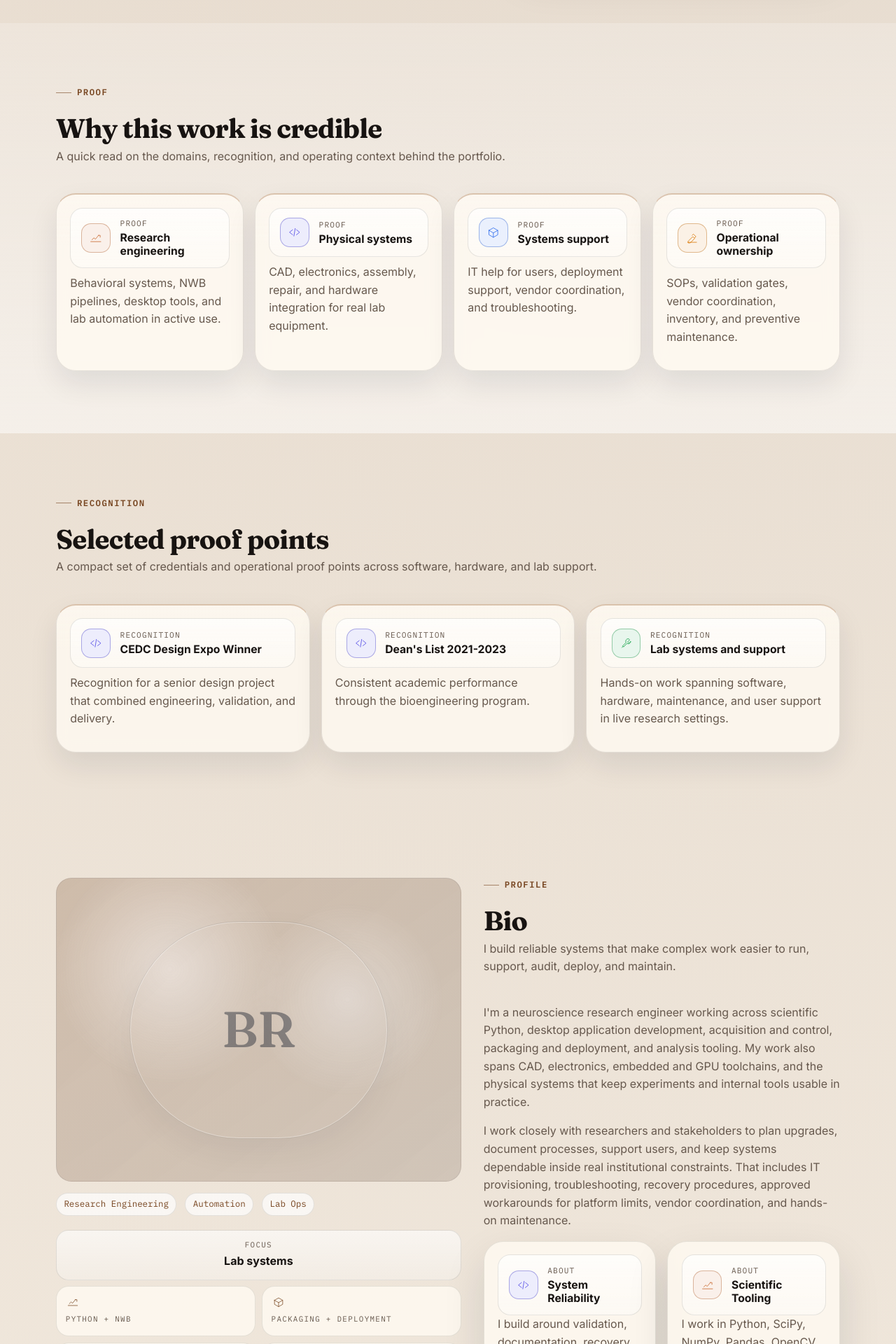
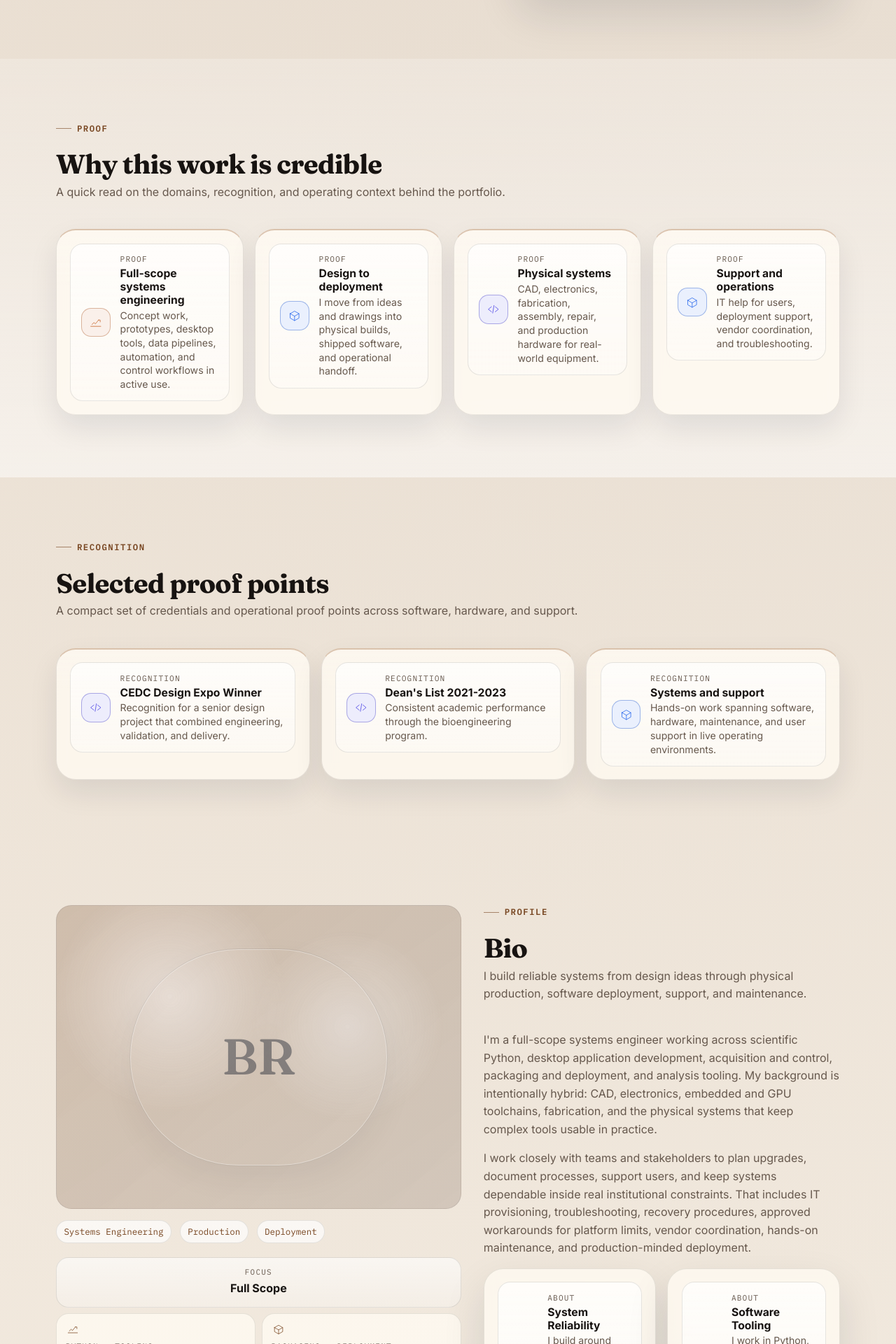
Before and after one commit to bengreynolds/website2, a React (Vite) app: page /#home in a window 1280 px wide. Shown: the part 880-2800 px from the top of the page at 70% size. Built offline with nearby package versions, Linux system fonts and the light colour scheme.

Commit message:
Refine portfolio scope and collapsible UI

```diff
--- a/src/App.jsx
+++ b/src/App.jsx
@@ -372,6 +372,7 @@ function CardVisual({ title, label, text }) {
       <div className="card-visual-copy">
         {label ? <span>{label}</span> : null}
         <strong>{title}</strong>
+        {text ? <p className="card-visual-text">{text}</p> : null}
       </div>
     </div>
   );
@@ -379,14 +380,14 @@ function CardVisual({ title, label, text }) {
 
 function HeroSystemMap() {
   const nodes = [
-    { label: "Scientific Python", kind: "chart" },
-    { label: "Acquisition", kind: "camera" },
-    { label: "Deployment", kind: "box" },
+    { label: "Concept", kind: "draft" },
+    { label: "Production", kind: "box" },
+    { label: "Deployment", kind: "camera" },
     { label: "Support", kind: "wrench" },
   ];
 
   return (
-    <div className="hero-map" aria-label="Research systems map">
+      <div className="hero-map" aria-label="Systems map">
       {nodes.map((node, index) => (
         <div key={node.label} className={`hero-map-node node-${index + 1}`}>
           <span className="hero-map-icon" aria-hidden="true">
@@ -397,7 +398,7 @@ function HeroSystemMap() {
       ))}
       <div className="hero-map-core">
         <span>Benjamin Reynolds</span>
-        <strong>Research Systems</strong>
+        <strong>Design to Deployment</strong>
       </div>
     </div>
   );
@@ -405,7 +406,7 @@ function HeroSystemMap() {
 
 function BioCompass() {
   const points = [
-    { label: "Python + NWB", kind: "chart" },
+    { label: "Python + tooling", kind: "chart" },
     { label: "Packaging + deployment", kind: "box" },
     { label: "CAD + build work", kind: "draft" },
     { label: "IT support + maintenance", kind: "wrench" },
@@ -415,7 +416,7 @@ function BioCompass() {
     <div className="bio-compass" aria-label="Portfolio capability compass">
       <div className="bio-compass-core">
         <span>Focus</span>
-        <strong>Lab systems</strong>
+        <strong>Full Scope</strong>
       </div>
       {points.map((point, index) => (
         <div key={point.label} className={`bio-compass-node node-${index + 1}`}>
@@ -467,11 +468,8 @@ function CapabilityMap({ groups }) {
 
 const ProjectCard = memo(function ProjectCard({ project, onOpen }) {
   return (
-    <button
-      type="button"
-      className={`project-card reveal ${project.featured ? "is-featured" : ""}`}
-      onClick={() => onOpen(project)}
-    >
+    <details className={`project-card reveal ${project.featured ? "is-featured" : ""}`}>
+      <summary className="project-card-summary">
         <div className="project-card-top">
           <div className="tag-row">
             {project.featured ? <span className="tag">Featured</span> : null}
@@ -482,8 +480,12 @@ const ProjectCard = memo(function ProjectCard({ project, onOpen }) {
               </span>
             ))}
           </div>
-        <span className="project-cue">View details</span>
+          <span className="project-cue">Open details</span>
         </div>
+        <h3>{project.title}</h3>
+        <p>{project.summary}</p>
+      </summary>
+      <div className="project-card-body">
         <div className="project-scene" aria-hidden="true">
           <div className="project-scene-icon">
             <GlyphIcon kind={getVisualMeta(`${project.title} ${project.summary}`).kind} />
@@ -493,8 +495,6 @@ const ProjectCard = memo(function ProjectCard({ project, onOpen }) {
             <strong>{project.tags.join(" / ")}</strong>
           </div>
         </div>
-      <h3>{project.title}</h3>
-      <p>{project.summary}</p>
         <div className="project-snapshot">
           <div>
             <span>Problem</span>
@@ -510,7 +510,11 @@ const ProjectCard = memo(function ProjectCard({ project, onOpen }) {
             <li key={bullet}>{bullet}</li>
           ))}
         </ul>
+        <button type="button" className="button ghost project-open" onClick={() => onOpen(project)}>
+          Open full case study
         </button>
+      </div>
+    </details>
   );
 });
 
@@ -800,7 +804,7 @@ export default function App() {
           <div className="container hero-grid">
             <div className="hero-copy">
               <p className="eyebrow reveal" style={{ "--delay": "0.05s" }}>
-                Research Engineer | Software, Hardware, and Lab Operations
+                Full-Scope Systems Engineer | Design to Deployment
               </p>
               <h1 className="reveal" style={{ "--delay": "0.15s" }}>
                 Benjamin Reynolds
@@ -840,7 +844,7 @@ export default function App() {
             <aside className="hero-panel reveal" style={{ "--delay": "0.2s" }}>
               <div className="panel-header">
                 <span className="tag">Working style</span>
-                <span className="panel-note">Systems-first, steady iteration</span>
+                <span className="panel-note">Concept, production, deployment</span>
               </div>
               <HeroSystemMap />
               <ul>
@@ -849,7 +853,7 @@ export default function App() {
                 <li>Cross-team coordination, user support, and stakeholder clarity.</li>
               </ul>
               <div className="panel-highlight">
-                Open to roles centered on automation, lab infrastructure, user support, and applied R&D.
+                Open to roles centered on full-scope systems engineering, from concept through physical production, software deployment, support, and applied development.
               </div>
             </aside>
           </div>
@@ -866,7 +870,6 @@ export default function App() {
               {heroProofPoints.map((point, index) => (
                 <article key={point.title} className="proof-card reveal" style={{ "--delay": `${index * 0.08}s` }}>
                   <CardVisual title={point.title} label="Proof" text={point.body} />
-                    <p>{point.body}</p>
                 </article>
               ))}
             </div>
@@ -878,13 +881,12 @@ export default function App() {
             <SectionHeading
               eyebrow="Recognition"
               title="Selected proof points"
-              body="A compact set of credentials and operational proof points across software, hardware, and lab support."
+              body="A compact set of credentials and operational proof points across software, hardware, and support."
             />
             <div className="proof-grid recognition-grid">
               {socialProofItems.map((item, index) => (
                 <article key={item.title} className="proof-card recognition-card reveal" style={{ "--delay": `${index * 0.08}s` }}>
                   <CardVisual title={item.title} label="Recognition" text={item.body} />
-                    <p>{item.body}</p>
                 </article>
               ))}
             </div>
@@ -896,28 +898,28 @@ export default function App() {
             <aside className="bio-portrait reveal">
               <div className="portrait-mark" aria-hidden="true" />
               <div className="tag-row">
-                <span className="tag">Research Engineering</span>
-                <span className="tag">Automation</span>
-                <span className="tag">Lab Ops</span>
+                <span className="tag">Systems Engineering</span>
+                <span className="tag">Production</span>
+                <span className="tag">Deployment</span>
               </div>
               <BioCompass />
-              <p>Denver-based, working across neuroscience infrastructure, hardware, software, and operational systems.</p>
+              <p>Denver-based, working across design, build, deployment, support, and operational systems.</p>
             </aside>
 
             <div className="bio-copy">
               <SectionHeading
                 eyebrow="Profile"
                 title="Bio"
-                body="I build reliable systems that make complex work easier to run, support, audit, deploy, and maintain."
+                body="I build reliable systems from design ideas through physical production, software deployment, support, and maintenance."
               />
               <div className="bio-text reveal">
                 <p>
-                  I'm a neuroscience research engineer working across scientific Python, desktop application development, acquisition and control, packaging and deployment, and analysis tooling.
-                  My work also spans CAD, electronics, embedded and GPU toolchains, and the physical systems that keep experiments and internal tools usable in practice.
+                  I'm a full-scope systems engineer working across scientific Python, desktop application development, acquisition and control, packaging and deployment, and analysis tooling.
+                  My background is intentionally hybrid: CAD, electronics, embedded and GPU toolchains, fabrication, and the physical systems that keep complex tools usable in practice.
                 </p>
                 <p>
-                  I work closely with researchers and stakeholders to plan upgrades, document processes, support users, and keep systems dependable inside real institutional constraints.
-                  That includes IT provisioning, troubleshooting, recovery procedures, approved workarounds for platform limits, vendor coordination, and hands-on maintenance.
+                  I work closely with teams and stakeholders to plan upgrades, document processes, support users, and keep systems dependable inside real institutional constraints.
+                  That includes IT provisioning, troubleshooting, recovery procedures, approved workarounds for platform limits, vendor coordination, hands-on maintenance, and production-minded deployment.
                 </p>
               </div>
 
@@ -925,7 +927,6 @@ export default function App() {
                 {aboutCards.map((card, index) => (
                   <article key={card.title} className="about-card reveal" style={{ "--delay": `${0.1 * (index + 1)}s` }}>
                     <CardVisual title={card.title} label="About" text={card.body} />
-                    <p>{card.body}</p>
                   </article>
                 ))}
               </div>
@@ -938,7 +939,7 @@ export default function App() {
               <SectionHeading
                 eyebrow="Capabilities"
                 title="Skills and tech stack"
-              body="Grouped by concrete tools, runtimes, deployment workflows, and physical systems."
+                body="Grouped by concrete tools, runtimes, deployment workflows, and physical systems from design to release."
               />
             <CapabilityMap groups={skillGroups} />
             <div className="skill-grid">
@@ -975,11 +976,12 @@ export default function App() {
             <SectionHeading
               eyebrow="History"
               title="Experience"
-              body="Engineering roles and research leadership across lab systems, support, and hardware."
+              body="Engineering roles and systems work across support, hardware, and deployment."
             />
             <div className="timeline">
               {experience.map((item, index) => (
-                  <article key={`${item.role}-${item.dates}`} className="timeline-item reveal" style={{ "--delay": `${index * 0.1}s` }}>
+                <details key={`${item.role}-${item.dates}`} className="timeline-item reveal" style={{ "--delay": `${index * 0.1}s` }}>
+                  <summary className="timeline-summary">
                     <div className="timeline-meta">
                       <span className="timeline-badge" aria-hidden="true">
                         <GlyphIcon kind={getVisualMeta(`${item.role} ${item.org}`).kind} />
@@ -988,12 +990,14 @@ export default function App() {
                       <span>{item.org}</span>
                       <span>{item.dates}</span>
                     </div>
+                    <span className="timeline-cue">Open details</span>
+                  </summary>
                   <ul>
                     {item.bullets.map((bullet) => (
                       <li key={bullet}>{bullet}</li>
                     ))}
                   </ul>
-                </article>
+                </details>
               ))}
             </div>
 
@@ -1001,7 +1005,7 @@ export default function App() {
               <SectionHeading
                 eyebrow="Education"
                 title="Academic foundation"
-                body="Academic training and lab residency that support the systems work."
+                body="Academic training and residency that support the systems work."
               />
               <div className="edu-cards">
                 {education.map((item, index) => (
@@ -1059,7 +1063,7 @@ export default function App() {
               <SectionHeading
                 eyebrow="Contact"
                 title="Start the conversation"
-                body="Open to collaborations in automation, lab infrastructure, hardware systems, user support, and applied research engineering."
+                body="Open to collaborations in full-scope systems engineering, automation, hardware, deployment, and user support."
               />
               <p className="contact-prompt reveal">{contactPrompt}</p>
               <div className="contact-route reveal">
--- a/src/siteData.js
+++ b/src/siteData.js
@@ -12,24 +12,24 @@ export const navigation = [
 export const resumeHref = "/Benjamin_Reynolds_Updated_CV_Fall2025.docx";
 
 export const heroStatement =
-  "I build and support research systems across software, hardware, and lab operations so complex work stays reliable.";
+  "I build and support full-scope systems across concept, physical production, software deployment, and operations so critical work stays reliable.";
 
 export const heroProofPoints = [
   {
-    title: "Research engineering",
-    body: "Behavioral systems, NWB pipelines, desktop tools, and lab automation in active use.",
+    title: "Full-scope systems engineering",
+    body: "Concept work, prototypes, desktop tools, data pipelines, automation, and control workflows in active use.",
+  },
+  {
+    title: "Design to deployment",
+    body: "I move from ideas and drawings into physical builds, shipped software, and operational handoff.",
   },
   {
     title: "Physical systems",
-    body: "CAD, electronics, assembly, repair, and hardware integration for real lab equipment.",
+    body: "CAD, electronics, fabrication, assembly, repair, and production hardware for real-world equipment.",
   },
   {
-    title: "Systems support",
+    title: "Support and operations",
     body: "IT help for users, deployment support, vendor coordination, and troubleshooting.",
-  },
-  {
-    title: "Operational ownership",
-    body: "SOPs, validation gates, vendor coordination, inventory, and preventive maintenance.",
   },
 ];
 
@@ -43,29 +43,33 @@ export const socialProofItems = [
     body: "Consistent academic performance through the bioengineering program.",
   },
   {
-    title: "Lab systems and support",
-    body: "Hands-on work spanning software, hardware, maintenance, and user support in live research settings.",
+    title: "Systems and support",
+    body: "Hands-on work spanning software, hardware, maintenance, and user support in live operating environments.",
   },
 ];
 
 export const aboutCards = [
   {
     title: "System Reliability",
-    body: "I build around validation, documentation, recovery paths, and packaging so systems stay dependable after launch.",
+    body: "I build around validation, documentation, recovery paths, and packaging so systems stay dependable from prototype through launch.",
   },
   {
-    title: "Scientific Tooling",
+    title: "Software Tooling",
     body: "I work in Python, SciPy, NumPy, Pandas, OpenCV, PySide6, NWB, and the workflows around them.",
   },
   {
     title: "Physical Build Work",
-    body: "I move between CAD, KiCad, Autodesk tools, Adobe Illustrator, electronics, embedded setup, and hardware maintenance.",
+    body: "I move between CAD, KiCad, Autodesk tools, Adobe Illustrator, electronics, embedded setup, fabrication, and hardware maintenance.",
+  },
+  {
+    title: "Hybrid Background",
+    body: "I connect design ideas, physical production, software deployment, and support in one workflow instead of treating them as separate jobs.",
   },
 ];
 
 export const skillGroups = [
   {
-    title: "Scientific Python and analysis",
+    title: "Python and data analysis",
     items: [
       "Python",
       "NumPy",
@@ -196,7 +200,7 @@ export const experience = [
     dates: "Nov 2023 - Present",
     bullets: [
       "Build automated behavioral systems, NWB pipelines, desktop tools, and analysis workflows.",
-      "Support users with lab hardware/software troubleshooting, deployment validation, and handoffs.",
+      "Support users with hardware/software troubleshooting, deployment validation, and handoffs.",
       "Lead upgrade cycles with vendors, testing gates, and maintenance planning.",
       "Own rig infrastructure, inventory, preventive maintenance, and SOPs.",
     ],
@@ -242,7 +246,7 @@ export const education = [
   {
     title: "Christie Lab - CU Anschutz",
     subtitle: "Research Engineering Residency",
-    body: "Hands-on automation, experimental infrastructure, and lab operations.",
+    body: "Hands-on automation, systems maintenance, and operations work.",
   },
 ];
 
@@ -282,7 +286,7 @@ export const projects = [
     bullets: [
       "Integrated camera capture, tracking, and hardware control.",
       "Designed for long-running sessions and repeatable setup.",
-      "Kept maintenance and deployment practical for live lab use.",
+      "Kept maintenance and deployment practical for live use.",
     ],
   },
   {
@@ -362,29 +366,29 @@ export const projects = [
 
 export const evidenceItems = [
   {
-    title: "Research lab systems architecture",
-    body: "Behavioral control, acquisition, and NWB-oriented workflows.",
+    title: "Systems architecture",
+    body: "Design, acquisition, control, and structured data workflows.",
     proof: "Automation, data flow, and timing.",
   },
   {
     title: "User support and operational tooling",
-    body: "Deployment support, troubleshooting, and handoffs for lab users.",
+    body: "Deployment support, troubleshooting, and handoffs for internal users.",
     proof: "IT help and maintainable operations.",
   },
   {
     title: "Hardware build and integration",
-    body: "CAD, electronics, and physical systems that have to work in the lab.",
+    body: "CAD, electronics, and physical systems that have to work in practice.",
     proof: "Build, repair, and maintain.",
   },
   {
     title: "Validation and maintenance workflow",
     body: "SOPs, testing gates, inventory, and preventive maintenance kept visible.",
-    proof: "Safer deployment and easier upkeep in a live lab.",
+    proof: "Safer deployment and easier upkeep in production-like environments.",
   },
 ];
 
 export const contactPrompt =
-  "If you need someone who can support users, keep lab systems reliable, and build practical research tooling across software and hardware, send a note. I am also open to collaborations, questions, and conversations about roles.";
+  "If you need someone who can support users, keep systems reliable, and build practical tooling across software and hardware, send a note. I am also open to collaborations, questions, and conversations about roles.";
 
 export const contactLinks = [
   { label: "Email", href: "mailto:Benjamin.g.reynolds@ucdenver.edu", value: "Benjamin.g.reynolds@ucdenver.edu" },
--- a/src/spa.css
+++ b/src/spa.css
@@ -785,6 +785,13 @@ main {
   line-height: 1.2;
 }
 
+.card-visual-text {
+  margin: 0;
+  color: var(--muted);
+  font-size: 0.88rem;
+  line-height: 1.4;
+}
+
 .hero-map {
   display: grid;
   grid-template-columns: repeat(2, minmax(0, 1fr));
@@ -1181,6 +1188,20 @@ main {
   position: relative;
   margin-left: 38px;
   padding: 1.1rem 1.2rem;
+}
+
+.timeline-item summary {
+  list-style: none;
+  cursor: pointer;
+}
+
+.timeline-item summary::-webkit-details-marker {
+  display: none;
+}
+
+.timeline-summary {
+  display: grid;
+  gap: 0.9rem;
 }
 
 .timeline-item::before {
@@ -1207,6 +1228,20 @@ main {
   font-size: 0.94rem;
 }
 
+.timeline-cue {
+  color: var(--accent-strong);
+  font-family: "IBM Plex Mono", monospace;
+  font-size: 0.74rem;
+  letter-spacing: 0.08em;
+  text-transform: uppercase;
+  justify-self: end;
+}
+
+.timeline-item[open] {
+  border-color: rgba(154, 95, 49, 0.22);
+  background: linear-gradient(180deg, rgba(255, 255, 255, 0.58), rgba(255, 255, 255, 0.32));
+}
+
 .edu-grid {
   margin-top: 2.5rem;
   display: grid;
@@ -1243,17 +1278,36 @@ main {
 }
 
 .project-card {
-  display: grid;
-  gap: 0.9rem;
   width: 100%;
   text-align: left;
-  padding: 1.2rem;
+  padding: 0;
   transition: transform var(--motion-fast) var(--motion-ease), border-color var(--motion-fast) var(--motion-ease), box-shadow var(--motion-fast) var(--motion-ease);
 }
 
 .project-card:hover {
   transform: translateY(-1px);
   border-color: rgba(154, 95, 49, 0.22);
+}
+
+.project-card summary {
+  list-style: none;
+  cursor: pointer;
+}
+
+.project-card summary::-webkit-details-marker {
+  display: none;
+}
+
+.project-card-summary {
+  display: grid;
+  gap: 0.9rem;
+  padding: 1.2rem;
+}
+
+.project-card-body {
+  display: grid;
+  gap: 0.9rem;
+  padding: 0 1.2rem 1.2rem;
 }
 
 .project-snapshot {
@@ -1301,6 +1355,17 @@ main {
   color: var(--accent-strong);
   font-family: "IBM Plex Mono", monospace;
   font-size: 0.78rem;
+  justify-self: end;
+  letter-spacing: 0.08em;
+  text-transform: uppercase;
+}
+
+.project-card[open] {
+  border-color: rgba(154, 95, 49, 0.22);
+}
+
+.project-open {
+  justify-self: start;
 }
 
 .gallery-layout {
@@ -1415,6 +1480,45 @@ main {
   display: grid;
   gap: 1rem;
   grid-template-columns: repeat(auto-fit, minmax(220px, 1fr));
+}
+
+.gallery-disclosure {
+  margin-top: 1rem;
+  border: 1px solid var(--border);
+  border-radius: var(--radius-xl);
+  background: rgba(255, 255, 255, 0.2);
+  overflow: hidden;
+}
+
+.gallery-disclosure summary {
+  list-style: none;
+  cursor: pointer;
+}
+
+.gallery-disclosure summary::-webkit-details-marker {
+  display: none;
+}
+
+.gallery-disclosure-summary {
+  display: grid;
+  gap: 0.25rem;
+  padding: 1rem 1.1rem;
+}
+
+.gallery-disclosure-summary strong {
+  font-size: 1rem;
+}
+
+.gallery-disclosure-cue {
+  color: var(--accent-strong);
+  font-family: "IBM Plex Mono", monospace;
+  font-size: 0.72rem;
+  letter-spacing: 0.08em;
+  text-transform: uppercase;
+}
+
+.gallery-disclosure-body {
+  padding: 0 1rem 1rem;
 }
 
 .evidence-card {
```
Also changed, not shown: src/sections/GallerySection.jsx (+10 -3 lines). Lines whose indentation alone changed are shown as unchanged.
